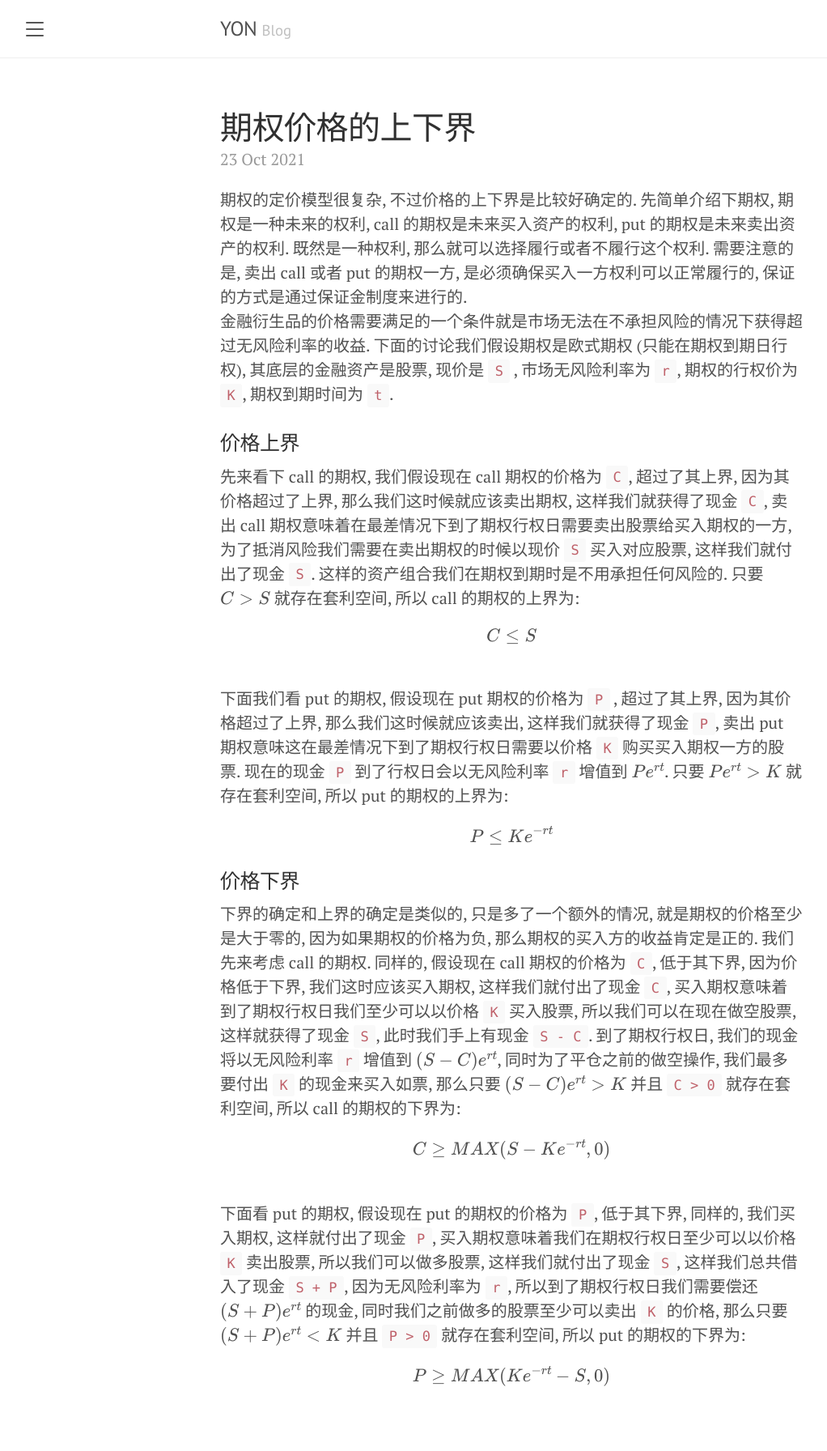
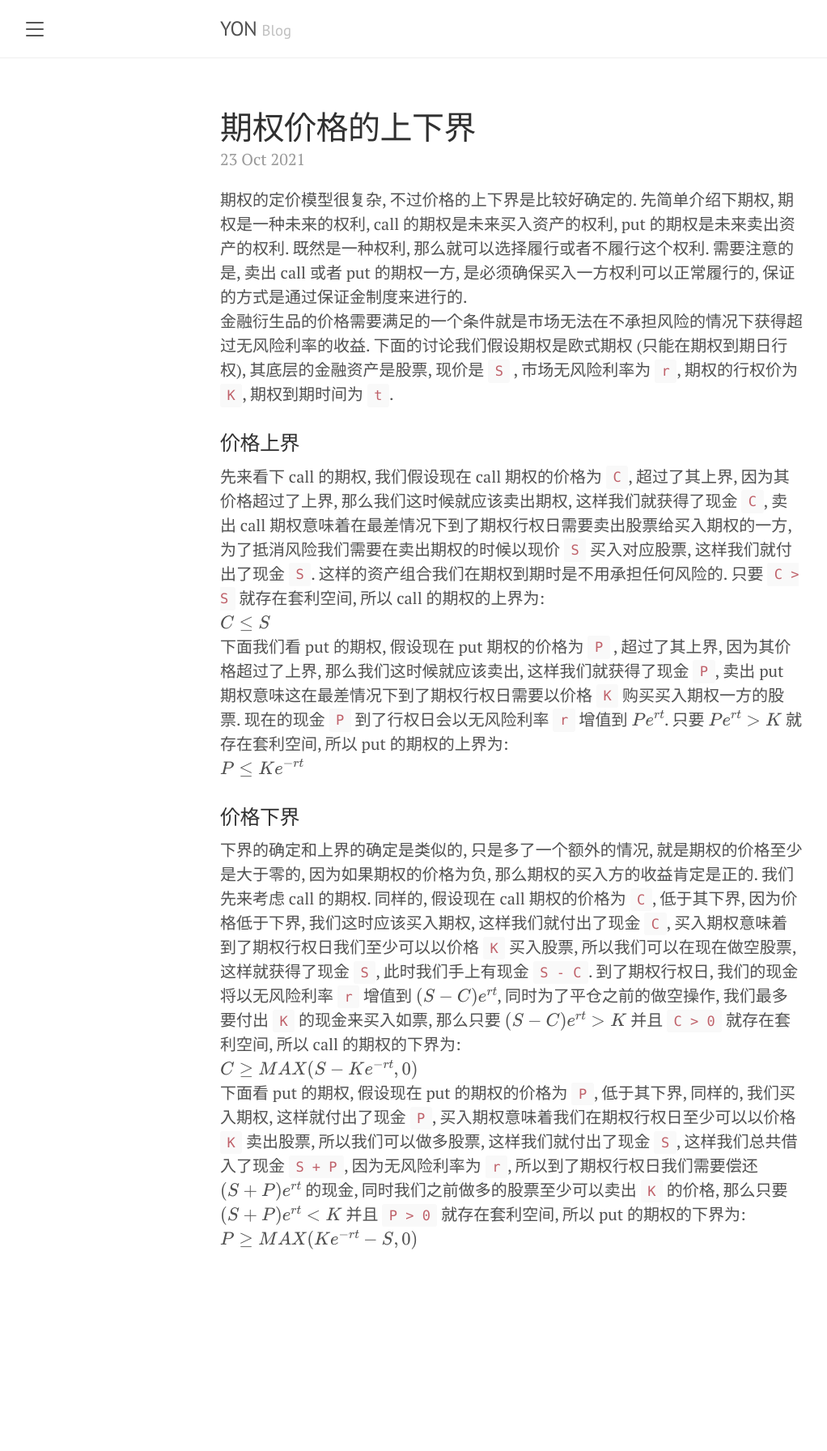
Before and after one commit to yoncise/yoncise.github.io, a Jekyll site: the page built from _posts/2021/2021-10-23-55856036.md, in a window 1280 px wide. Shown: the whole page at 81% size, without its empty margins (8-1030 px from the left). Built offline with Jekyll 4.4.1, drawn with Linux system fonts in a browser that asks for light colours; formulas are drawn with MathJax 3; after the commit the page ends 1625 px from its top, so only the background shows below that.

Commit message:
语雀同步 期权价格的上下界

```diff
--- a/_posts/2021/2021-10-23-55856036.md
+++ b/_posts/2021/2021-10-23-55856036.md
@@ -5,7 +5,7 @@ title: 期权价格的上下界
 期权的定价模型很复杂, 不过价格的上下界是比较好确定的. 先简单介绍下期权, 期权是一种未来的权利, call 的期权是未来买入资产的权利, put 的期权是未来卖出资产的权利. 既然是一种权利, 那么就可以选择履行或者不履行这个权利. 需要注意的是, 卖出 call 或者 put 的期权一方, 是必须确保买入一方权利可以正常履行的, 保证的方式是通过保证金制度来进行的.<br />金融衍生品的价格需要满足的一个条件就是市场无法在不承担风险的情况下获得超过无风险利率的收益. 下面的讨论我们假设期权是欧式期权 (只能在期权到期日行权), 其底层的金融资产是股票, 现价是 `S` , 市场无风险利率为 `r`, 期权的行权价为 `K`, 期权到期时间为 `t`.
 <a name="fY9Ug"></a>
 ### 价格上界
-先来看下 call 的期权, 我们假设现在 call 期权的价格为 `C`, 超过了其上界, 因为其价格超过了上界, 那么我们这时候就应该卖出期权, 这样我们就获得了现金 `C`, 卖出 call 期权意味着在最差情况下到了期权行权日需要卖出股票给买入期权的一方, 为了抵消风险我们需要在卖出期权的时候以现价 `S` 买入对应股票, 这样我们就付出了现金 `S`. 这样的资产组合我们在期权到期时是不用承担任何风险的. 只要 $$ C > S $$ 就存在套利空间, 所以 call 的期权的上界为:<br />\\[ C \leq S \\]<br />下面我们看 put 的期权, 假设现在 put 期权的价格为 `P` , 超过了其上界, 因为其价格超过了上界, 那么我们这时候就应该卖出, 这样我们就获得了现金 `P`, 卖出 put 期权意味这在最差情况下到了期权行权日需要以价格 `K` 购买买入期权一方的股票. 现在的现金 `P` 到了行权日会以无风险利率 `r` 增值到 $$ Pe^{rt} $$. 只要 $$ Pe^{rt} > K $$ 就存在套利空间, 所以 put 的期权的上界为:<br />\\[ P \leq Ke^{-rt} \\]
+先来看下 call 的期权, 我们假设现在 call 期权的价格为 `C`, 超过了其上界, 因为其价格超过了上界, 那么我们这时候就应该卖出期权, 这样我们就获得了现金 `C`, 卖出 call 期权意味着在最差情况下到了期权行权日需要卖出股票给买入期权的一方, 为了抵消风险我们需要在卖出期权的时候以现价 `S` 买入对应股票, 这样我们就付出了现金 `S`. 这样的资产组合我们在期权到期时是不用承担任何风险的. 只要 `C > S` 就存在套利空间, 所以 call 的期权的上界为:<br />$$ C \leq S $$<br />下面我们看 put 的期权, 假设现在 put 期权的价格为 `P` , 超过了其上界, 因为其价格超过了上界, 那么我们这时候就应该卖出, 这样我们就获得了现金 `P`, 卖出 put 期权意味这在最差情况下到了期权行权日需要以价格 `K` 购买买入期权一方的股票. 现在的现金 `P` 到了行权日会以无风险利率 `r` 增值到 $$ Pe^{rt} $$. 只要 $$ Pe^{rt} > K $$ 就存在套利空间, 所以 put 的期权的上界为:<br />$$ P \leq Ke^{-rt} $$
 <a name="baIqp"></a>
 ### 价格下界
-下界的确定和上界的确定是类似的, 只是多了一个额外的情况, 就是期权的价格至少是大于零的, 因为如果期权的价格为负, 那么期权的买入方的收益肯定是正的. 我们先来考虑 call 的期权. 同样的, 假设现在 call 期权的价格为 `C`, 低于其下界, 因为价格低于下界, 我们这时应该买入期权, 这样我们就付出了现金 `C`, 买入期权意味着到了期权行权日我们至少可以以价格 `K` 买入股票, 所以我们可以在现在做空股票, 这样就获得了现金 `S`, 此时我们手上有现金 `S - C`. 到了期权行权日, 我们的现金将以无风险利率 `r` 增值到 $$ (S-C)e^{rt} $$, 同时为了平仓之前的做空操作, 我们最多要付出 `K` 的现金来买入如票, 那么只要 $$ (S-C)e^{rt} > K $$ 并且 `C > 0` 就存在套利空间, 所以 call 的期权的下界为:<br />\\[ C \geq MAX(S - Ke^{-rt}, 0) \\]<br />下面看 put 的期权, 假设现在 put 的期权的价格为 `P`, 低于其下界, 同样的, 我们买入期权, 这样就付出了现金 `P`, 买入期权意味着我们在期权行权日至少可以以价格 `K` 卖出股票, 所以我们可以做多股票, 这样我们就付出了现金 `S`, 这样我们总共借入了现金 `S + P`, 因为无风险利率为 `r`, 所以到了期权行权日我们需要偿还 $$ (S+P)e^{rt} $$ 的现金, 同时我们之前做多的股票至少可以卖出 `K` 的价格, 那么只要 $$ (S+P)e^{rt} < K $$ 并且 `P > 0` 就存在套利空间, 所以 put 的期权的下界为:<br />\\[ P \geq MAX(Ke^{-rt} - S, 0) \\]
+下界的确定和上界的确定是类似的, 只是多了一个额外的情况, 就是期权的价格至少是大于零的, 因为如果期权的价格为负, 那么期权的买入方的收益肯定是正的. 我们先来考虑 call 的期权. 同样的, 假设现在 call 期权的价格为 `C`, 低于其下界, 因为价格低于下界, 我们这时应该买入期权, 这样我们就付出了现金 `C`, 买入期权意味着到了期权行权日我们至少可以以价格 `K` 买入股票, 所以我们可以在现在做空股票, 这样就获得了现金 `S`, 此时我们手上有现金 `S - C`. 到了期权行权日, 我们的现金将以无风险利率 `r` 增值到 $$ (S-C)e^{rt} $$, 同时为了平仓之前的做空操作, 我们最多要付出 `K` 的现金来买入如票, 那么只要 $$ (S-C)e^{rt} > K $$ 并且 `C > 0` 就存在套利空间, 所以 call 的期权的下界为:<br />$$ C \geq MAX(S - Ke^{-rt}, 0) $$<br />下面看 put 的期权, 假设现在 put 的期权的价格为 `P`, 低于其下界, 同样的, 我们买入期权, 这样就付出了现金 `P`, 买入期权意味着我们在期权行权日至少可以以价格 `K` 卖出股票, 所以我们可以做多股票, 这样我们就付出了现金 `S`, 这样我们总共借入了现金 `S + P`, 因为无风险利率为 `r`, 所以到了期权行权日我们需要偿还 $$ (S+P)e^{rt} $$ 的现金, 同时我们之前做多的股票至少可以卖出 `K` 的价格, 那么只要 $$ (S+P)e^{rt} < K $$ 并且 `P > 0` 就存在套利空间, 所以 put 的期权的下界为:<br />$$ P \geq MAX(Ke^{-rt} - S, 0) $$
```
